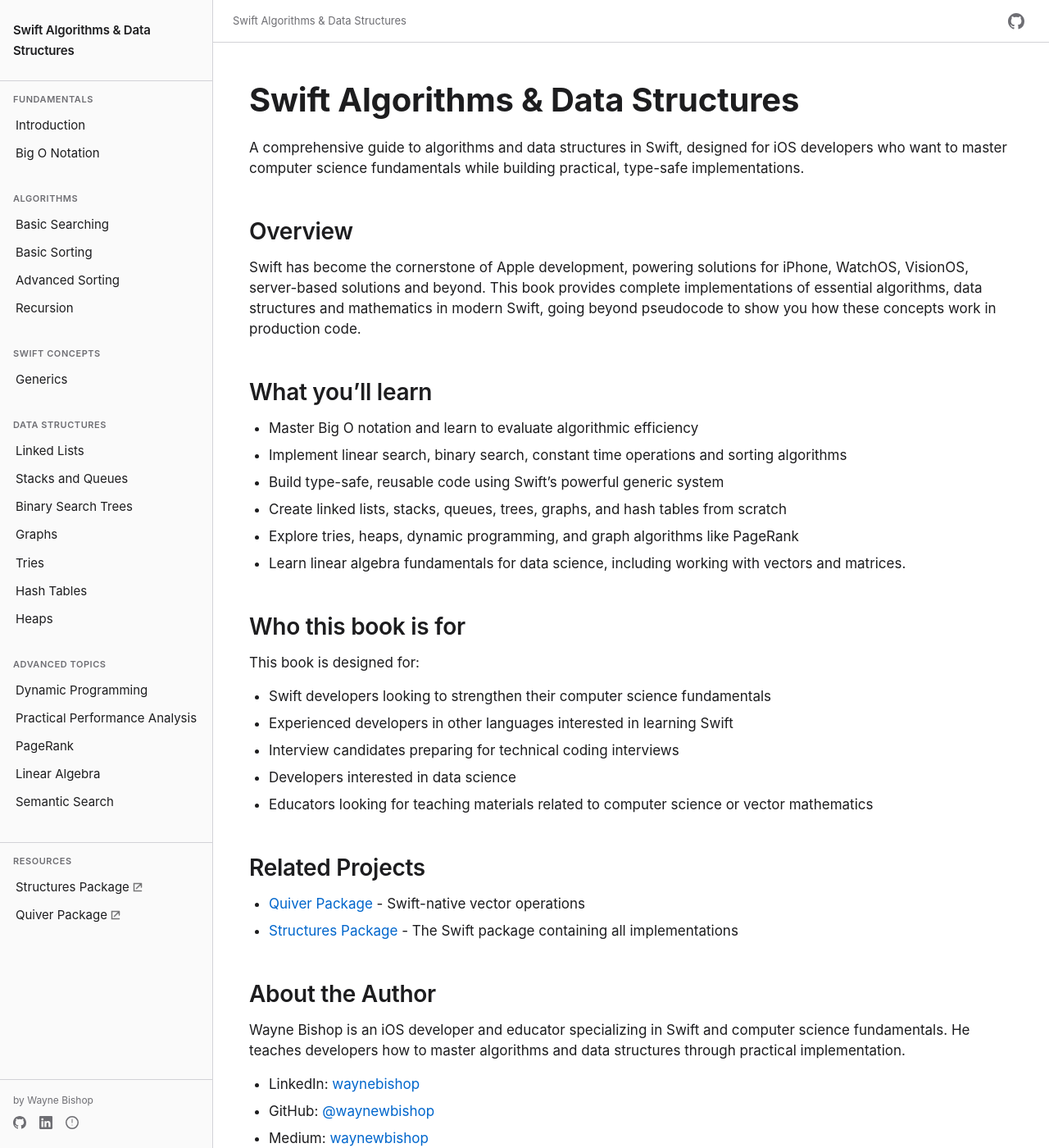
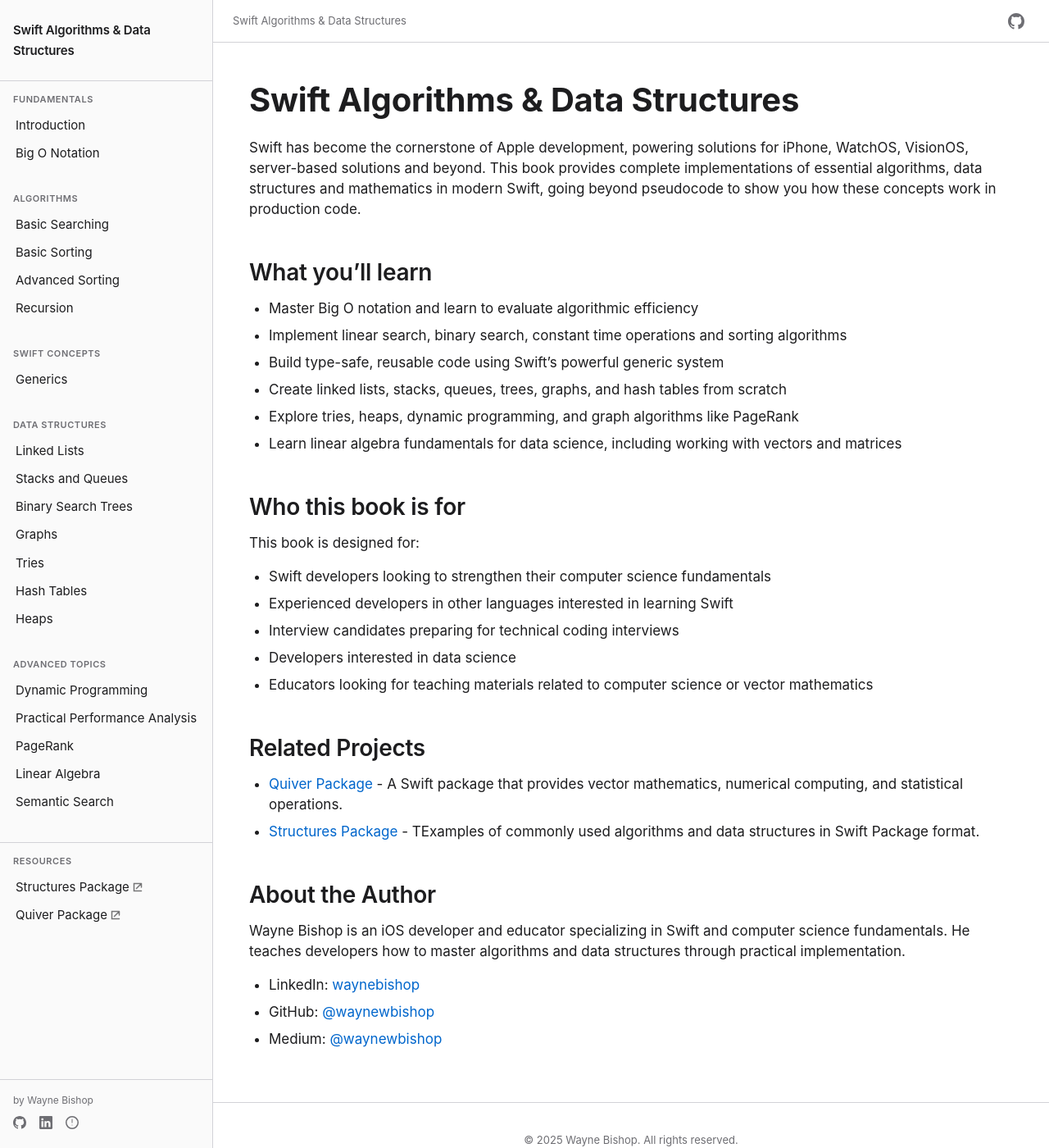
Before and after one commit to waynewbishop/swift-algorithms, a Jekyll site: the page built from index.md, in a window 1280 px wide and 1400 px high. Shown: the whole window at 82% size. Built offline with Jekyll 4.4.1, drawn with Linux system fonts in a browser that asks for light colours.

Commit message:
fix: continued starting pages revisions..

```diff
--- a/index.md
+++ b/index.md
@@ -4,10 +4,6 @@ title: Swift Algorithms & Data Structures
 ---
 
 # Swift Algorithms & Data Structures
-
-A comprehensive guide to algorithms and data structures in Swift, designed for iOS developers who want to master computer science fundamentals while building practical, type-safe implementations.
-
-## Overview
 
 Swift has become the cornerstone of Apple development, powering solutions for iPhone, WatchOS, VisionOS, server-based solutions and beyond. This book provides complete implementations of essential algorithms, data structures and mathematics in modern Swift, going beyond pseudocode to show you how these concepts work in production code.
 
@@ -18,7 +14,7 @@ Swift has become the cornerstone of Apple development, powering solutions for iP
 - Build type-safe, reusable code using Swift's powerful generic system
 - Create linked lists, stacks, queues, trees, graphs, and hash tables from scratch
 - Explore tries, heaps, dynamic programming, and graph algorithms like PageRank
-- Learn linear algebra fundamentals for data science, including working with vectors and matrices.
+- Learn linear algebra fundamentals for data science, including working with vectors and matrices
 
 ## Who this book is for
 
@@ -32,8 +28,8 @@ This book is designed for:
 
 ## Related Projects
 
-- [Quiver Package](https://github.com/waynewbishop/bishop-algorithms-quiver-package) - Swift-native vector operations
-- [Structures Package](https://github.com/waynewbishop/bishop-algorithms-structures) - The Swift package containing all implementations
+- [Quiver Package](https://github.com/waynewbishop/bishop-algorithms-quiver-package) - A Swift package that provides vector mathematics, numerical computing, and statistical operations.
+- [Structures Package](https://github.com/waynewbishop/bishop-algorithms-structures) - TExamples of commonly used algorithms and data structures in Swift Package format.
 
 ## About the Author
 
@@ -41,4 +37,4 @@ Wayne Bishop is an iOS developer and educator specializing in Swift and computer
 
 - LinkedIn: [waynebishop](https://www.linkedin.com/in/waynebishop)
 - GitHub: [@waynewbishop](https://github.com/waynewbishop)
-- Medium: [waynewbishop](https://waynewbishop.medium.com)
+- Medium: [@waynewbishop](https://waynewbishop.medium.com)
```
Also changed, not shown: README.md.
